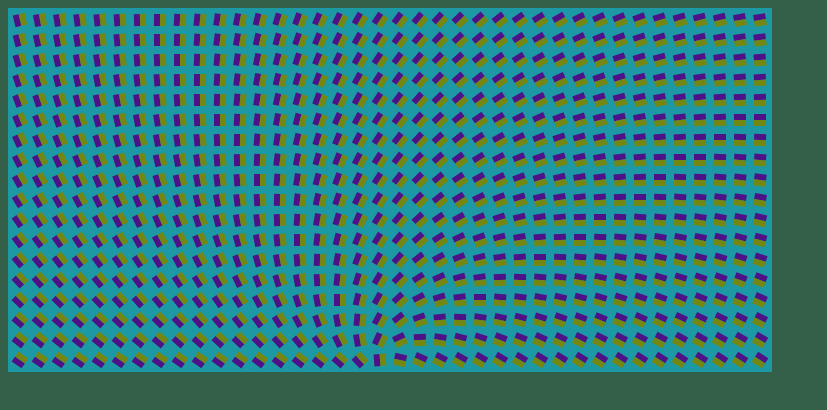
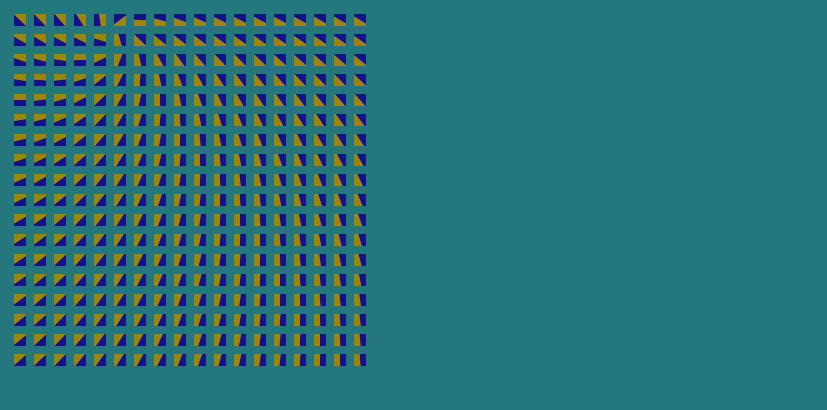
Before and after one commit to kt3k/vector-field-exercise, a website: page p/index.html in a window 1280 px wide. Shown: the whole page, without its empty margins (0-827 px from the left). Drawn offline with Linux system fonts and the light colour scheme; animation ran at ten frames a second.

Commit message:
Initial idea

```diff
--- a/p/index.html
+++ b/p/index.html
@@ -2,7 +2,7 @@
 <style>
 
 body {
-    background-color: hsl(150, 30%, 29%);
+    background-color: hsl(185, 55%, 32%);
 }
 
 </style>
@@ -12,7 +12,7 @@ body {
 
 var GUTTER = 2;
 
-var W_ = 760;
+var W_ = 360;
 var H_ = 360;
 var W = W_ + GUTTER * 2;
 var H = H_ + GUTTER * 2;
@@ -46,8 +46,9 @@ $(function () {
     var centerN = centerX / U;
     var centerM = centerY / U;
 
-    pen.fillStyle = 'hsl(185,70%,38%)';
+    pen.fillStyle = 'hsl(185,55%,32%)';
     pen.fillRect(0, 0, W, H);
+    pen.clearRect(0, 0, W, H);
 
     for (var i = 0; i < N; i++) {
         for (var j = 0; j < M; j++) {
@@ -58,23 +59,31 @@ $(function () {
             var p = 4;
             var g = U - p * 2;
 
+            var X = i - centerN;
+            var Y = j - centerM;
 
-            var dx = -2 * (i - centerN) - 3 * (j - centerM);
-            var dy = 3 * (i - centerN) - 2 * (j - centerM);
+            var dx = -2 * X - 3 * Y;
+            var dy = 3 * X - 2 * Y;
 
             var rad = Math.atan2(dy, dx);
 
             pen.translate(GUTTER + i * U + U / 2, GUTTER + j * U + U / 2);
 
+            pen.fillStyle = 'hsl(185, 55%, 32%)';
+
+            pen.fillRect(- g / 2, - g / 2, g, g);
+
+            pen.globalCompositeOperation = 'source-atop';
+
             pen.rotate(rad);
 
-            pen.fillStyle = 'hsl(270,76%,30%)';
+            pen.fillStyle = 'hsl(242,78%,30%)';
 
-            pen.fillRect(- g / 2, - g / 2, g / 2, g);
+            pen.fillRect(- G / 2, - G / 2, G / 2, G);
 
-            pen.fillStyle = 'hsl(70,76%,30%)';
+            pen.fillStyle = 'hsl(50,86%,33%)';
 
-            pen.fillRect(0, - g / 2, g / 2, g);
+            pen.fillRect(0, - G / 2, G / 2, G);
 
 
             pen.restore();
@@ -96,7 +105,7 @@ $(function () {
     var B_X = [rx, rx, rx, rx, rx, rx, rx, rx, rx];
     var B_Y = [ry, ry, ry, ry, ry, ry, ry, ry, ry];
 
-    var D = 25;
+    var D = 35;
 
     setInterval(function () {
 
@@ -113,6 +122,7 @@ $(function () {
 
         window.centerX = B_X.reduce(function (x, y) { return x + y; }) / B_X.length;
         window.centerY = B_Y.reduce(function (x, y) { return x + y; }) / B_Y.length;
+
     }, 4);
 
 
```
